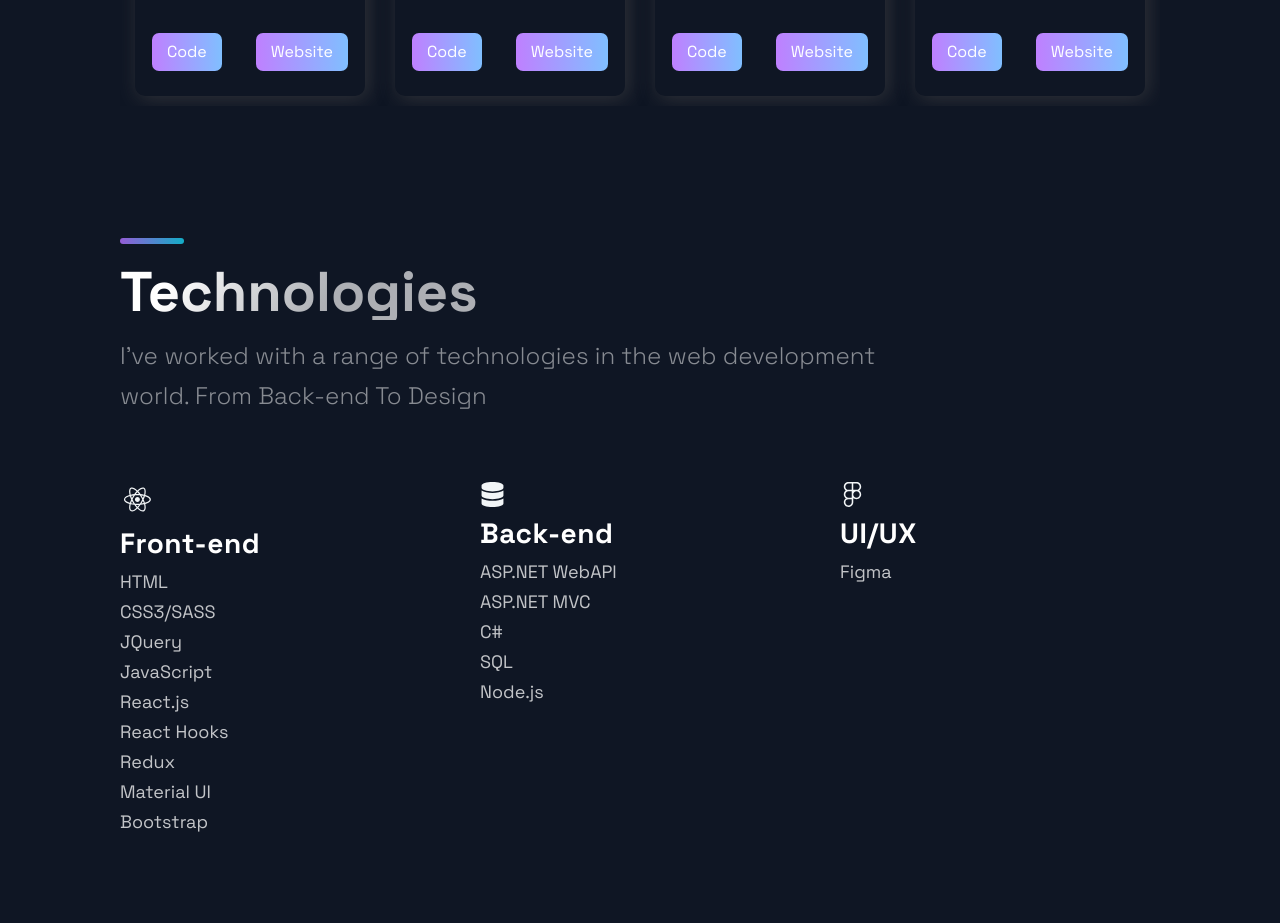
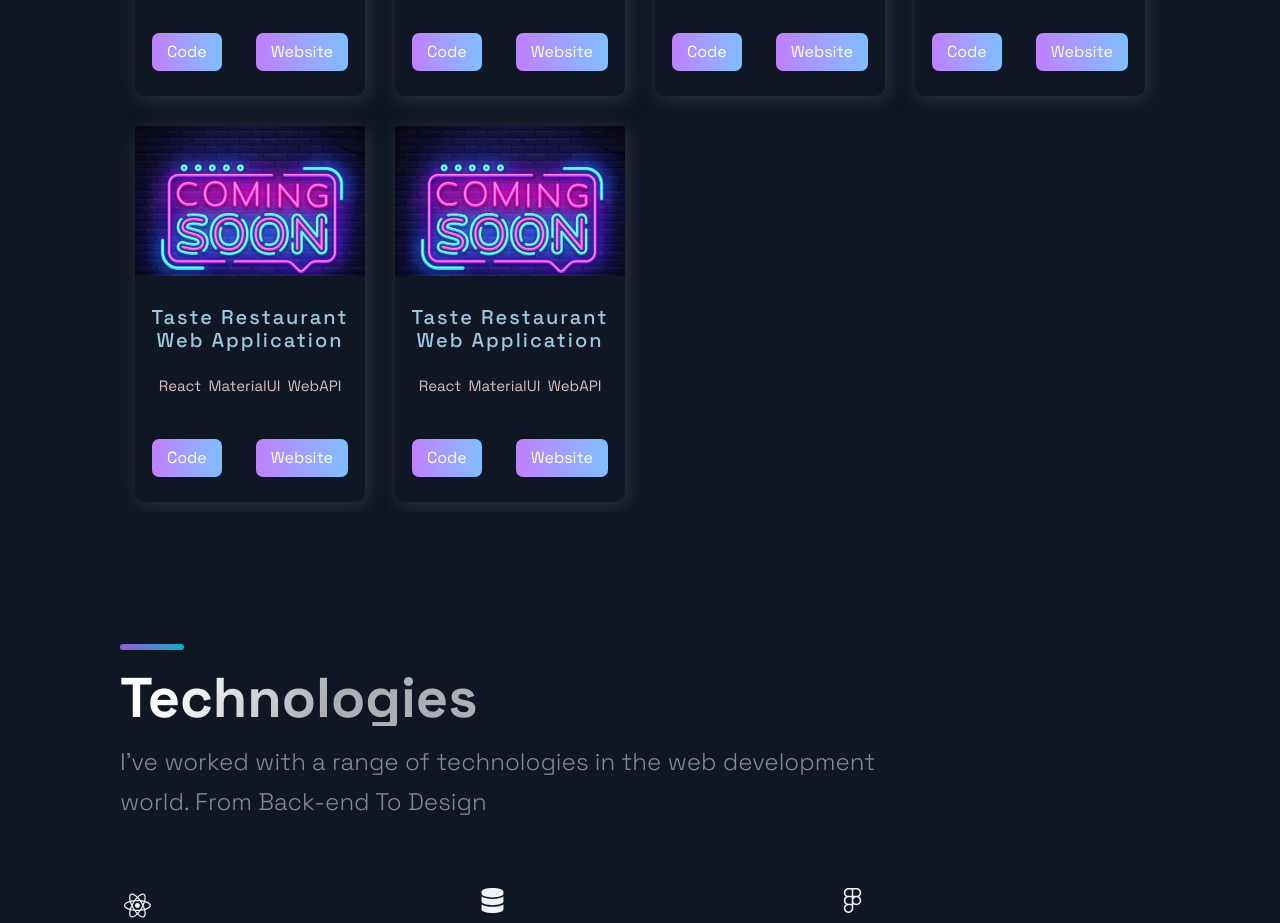
Before and after one commit to shamsrza/Portfolio, a Next.js app: page / in a window 1280 px wide. Shown: the part 1200-2123 px from the top of the page. Built offline with nearby package versions, Linux system fonts and the light colour scheme.

Commit message:
some changes in constants.js

```diff
--- a/src/constants/constants.js
+++ b/src/constants/constants.js
@@ -34,6 +34,24 @@
     source: "https://github.com/shamsrza/TasteRestaurant",
     visit: "/images/coming_soon.jpg",
     id: 3
+  },
+  {
+    title: "Taste Restaurant Web Application",
+    //description: "Taste is restaurant web application about menu, prices and services. App also presents two main CRUD functionalities: after signing in customer can make an order and also book a table, also can manage  all orders and reservations. ",
+    image: "/images/coming_soon.jpg",
+    tags: ["React", "MaterialUI", "WebAPI"],
+    source: "https://github.com/shamsrza/TasteRestaurant",
+    visit: "/images/coming_soon.jpg",
+    id: 4
+  },
+  {
+    title: "Taste Restaurant Web Application",
+    //description: "Taste is restaurant web application about menu, prices and services. App also presents two main CRUD functionalities: after signing in customer can make an order and also book a table, also can manage  all orders and reservations. ",
+    image: "/images/coming_soon.jpg",
+    tags: ["React", "MaterialUI", "WebAPI"],
+    source: "https://github.com/shamsrza/TasteRestaurant",
+    visit: "/images/coming_soon.jpg",
+    id: 5
   }
 ];
 
```
